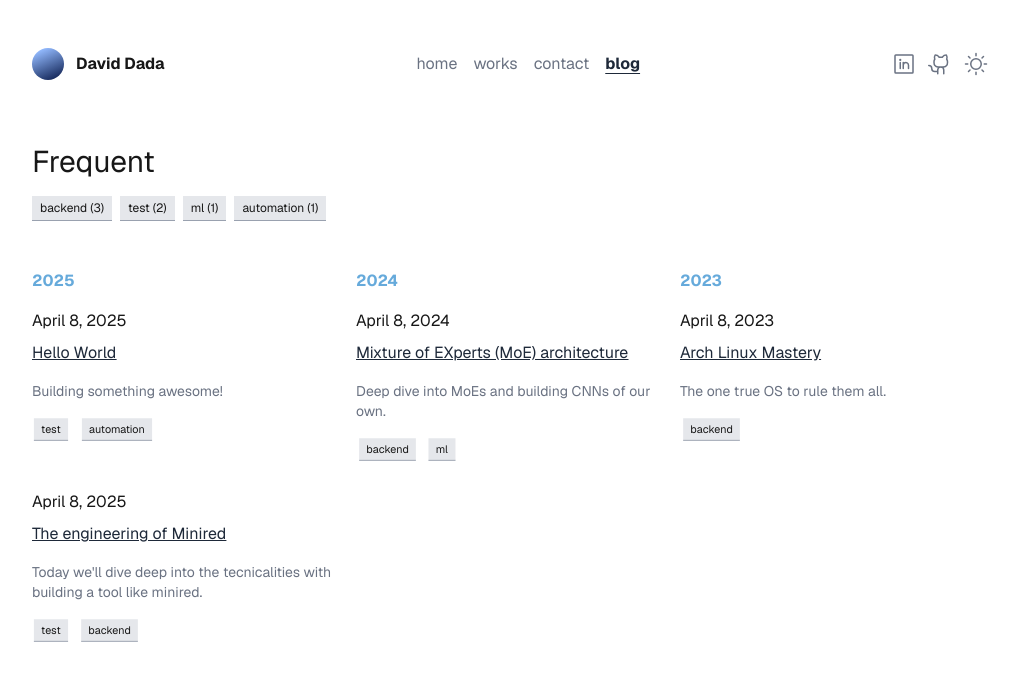
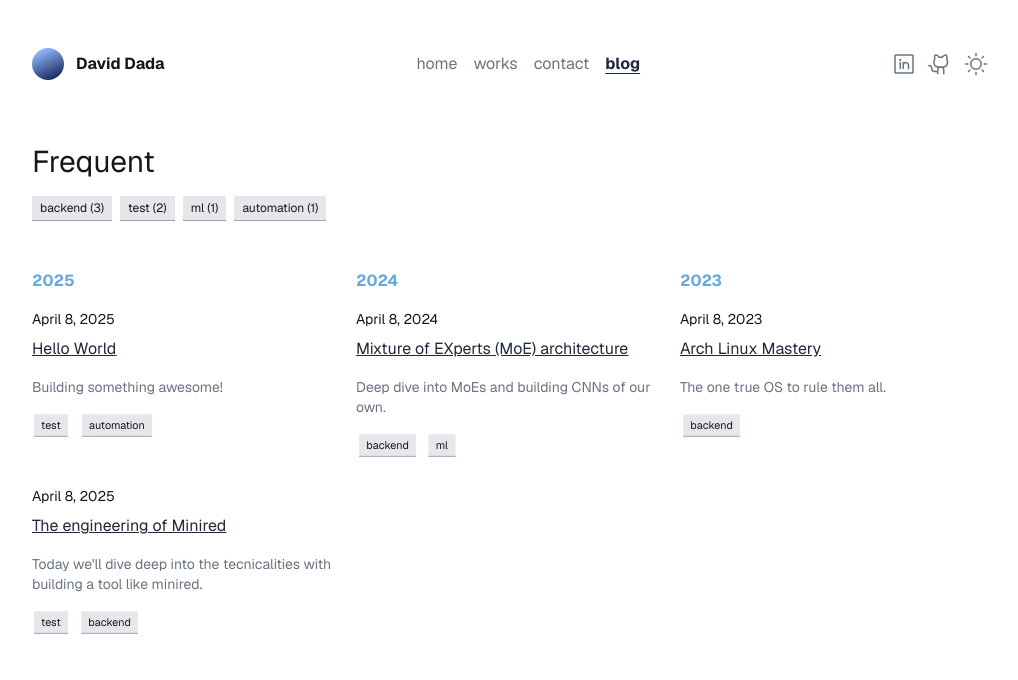
Before and after one commit to tdadadavid/portfolio, a Next.js app: page /blog in a window 1280 px wide. Shown: the top 680 px of the page, without its empty margins (130-1148 px from the left). Built offline with nearby package versions, Linux system fonts and the light colour scheme.

Commit message:
chore(ui): Reduce date size

```diff
--- a/components/ui/blog/BlogCard.tsx
+++ b/components/ui/blog/BlogCard.tsx
@@ -8,7 +8,7 @@ interface BlogCardProps {
 export const BlogCard = ({ meta }: BlogCardProps) => {
     return (
         <section className="py-2 mb-8">
-            <h3 className="mb-2">
+            <h3 className="mb-2 text-sm">
                 {new Date(meta.publishedOn).toLocaleDateString('en-US', {
                     year: 'numeric',
                     month: 'long',
```
